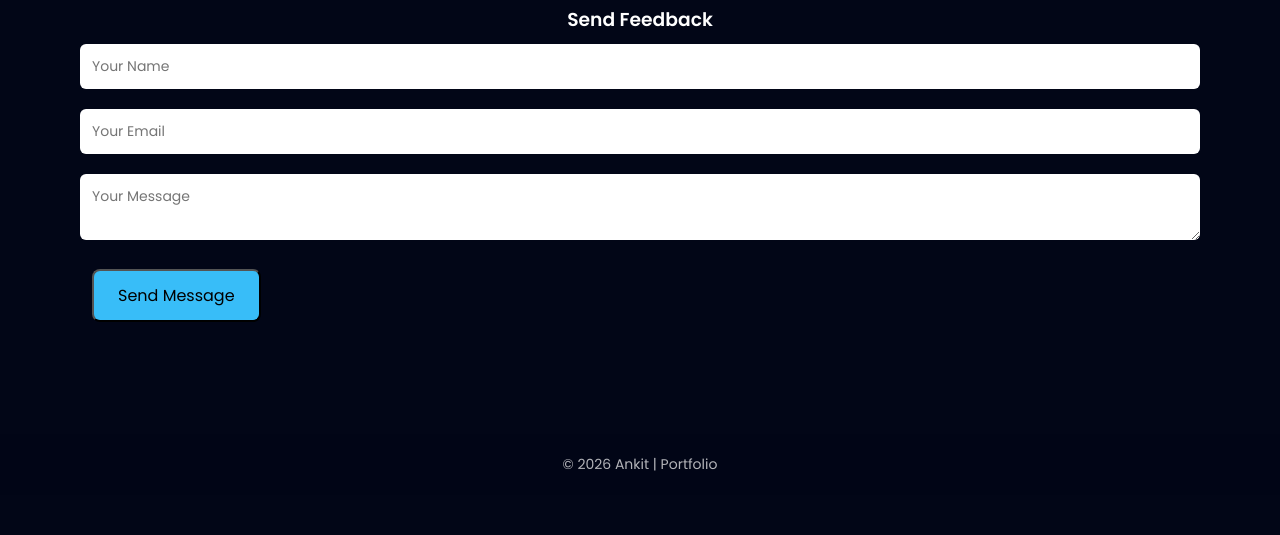
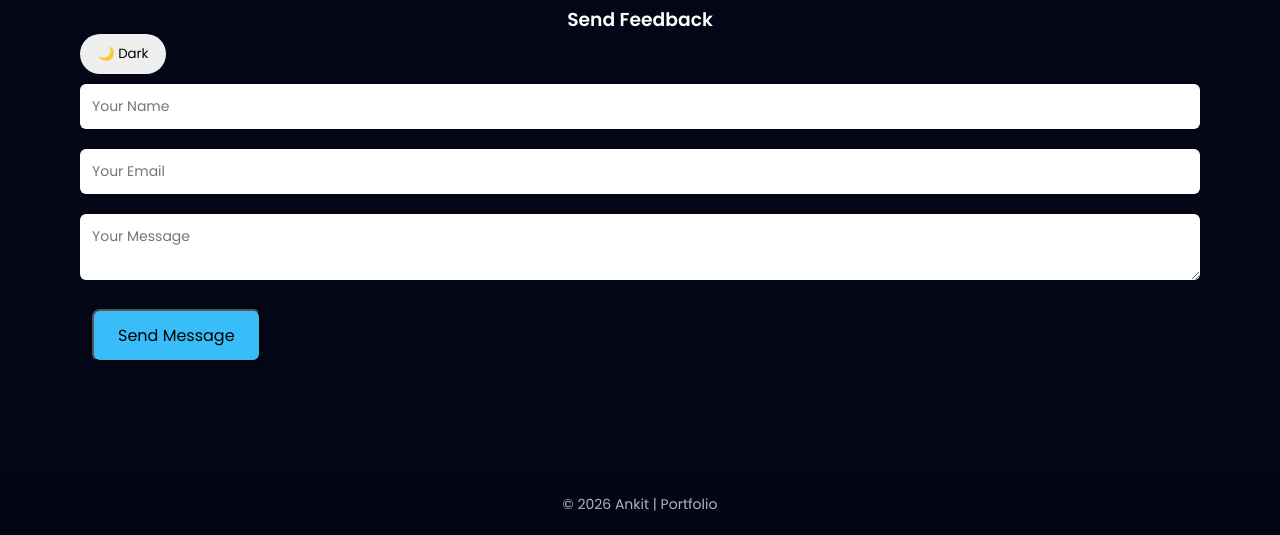
Before and after one commit to ankit9667891094-dot/senankitportfolio, a plain HTML site: page index.html in a window 1280 px wide. Shown: the part 3816-4351 px from the top of the page. Before the commit the page ends 4311 px from the top, so only its background shows below. Drawn offline with Linux system fonts and the light colour scheme.

Commit message:
Restore and update index.html with dark theme button
The HTML structure has been restored and updated with a dark theme button.

```diff
--- a/index.html
+++ b/index.html
@@ -155,7 +155,7 @@ I enjoy building responsive web applications, solving problems, and learning new
   <source src="https://player.vimeo.com/progressive_redirect/playback/1137159823/rendition/240p/file.mp4?loc=external&oauth2_token_id=1223210874&signature=cb824c7d936756aa518798342c1e458d60986d9fca595b91bd13a99049783815" type="video/mp4">
 </video>
 <h3 style="text-align:center;margin-top:20px">Send Feedback</h3>
-
+<button id="themeBtn">🌙 Dark</button>
 <form onsubmit="sendMsg(event)">
 <input type="text" placeholder="Your Name" required>
 <input type="email" placeholder="Your Email" required>
```
